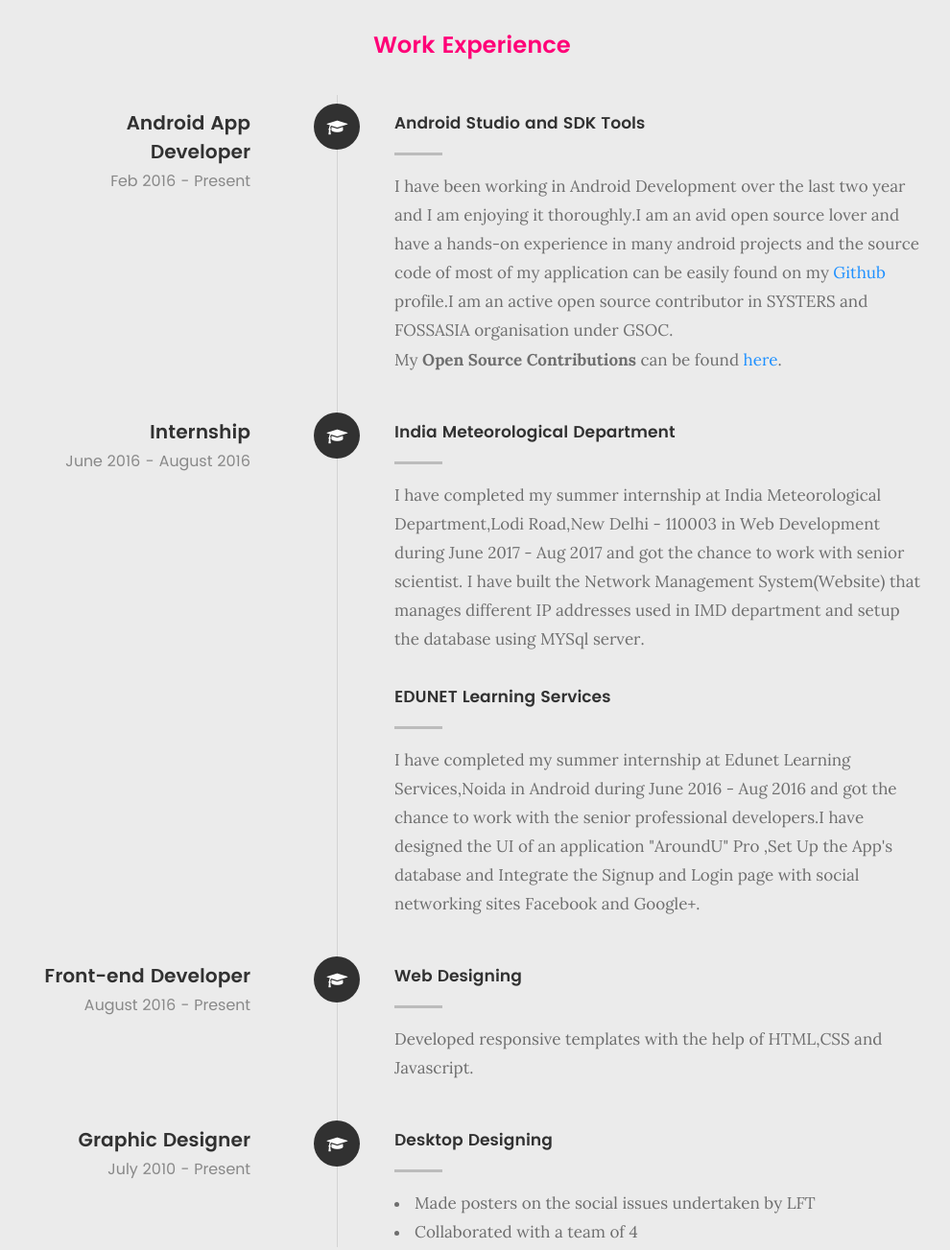
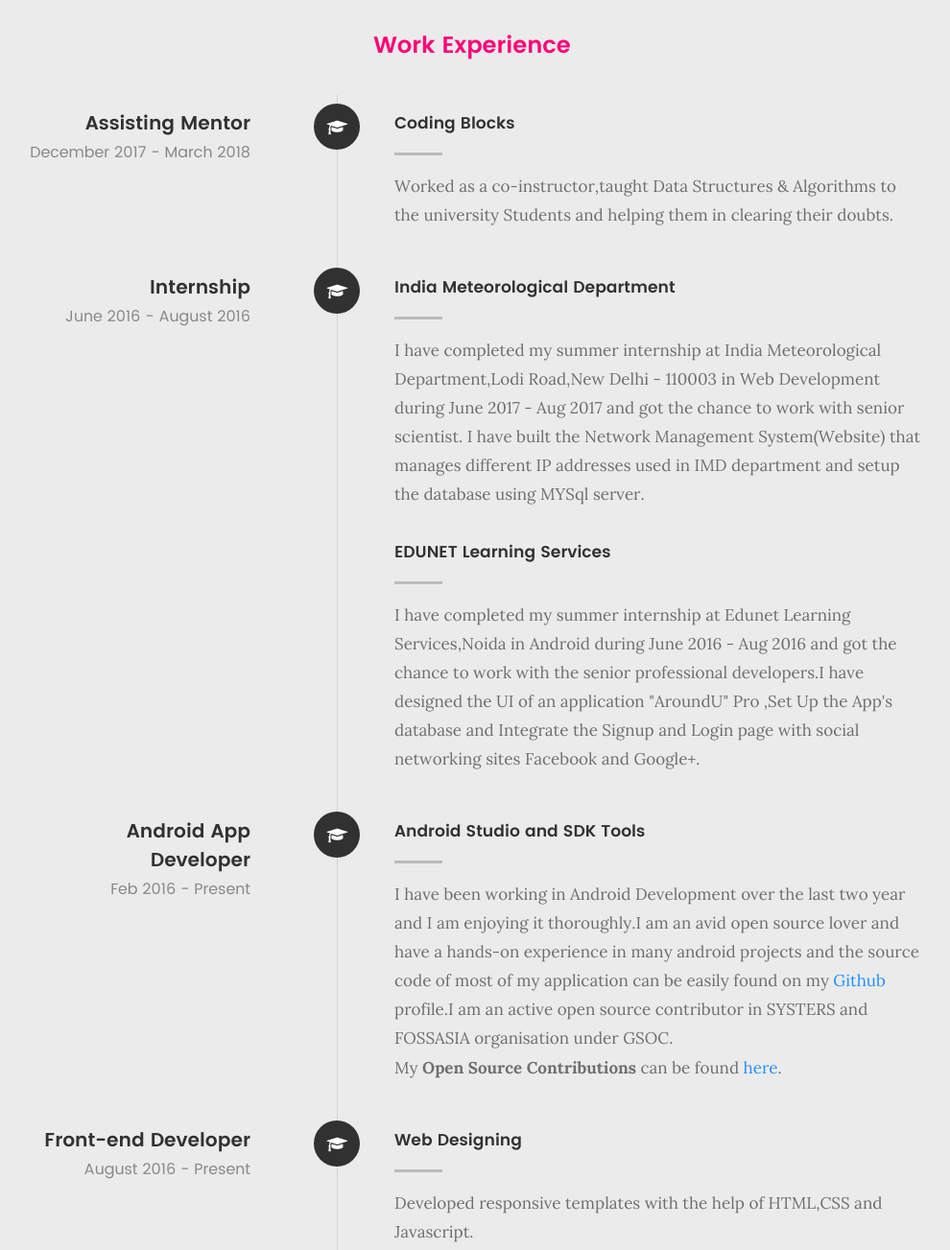
Before and after one commit to HimanshuS01/HimanshuS01.github.io, a plain HTML site: page index.html in a window 1280 px wide. Shown: the part 3634-4937 px from the top of the page at 96% size, without its empty margins (148-1138 px from the left). Drawn offline with Linux system fonts and the light colour scheme; files whose address does not match are found by name.

Commit message:
Work Experience Added

```diff
--- a/index.html
+++ b/index.html
@@ -333,15 +333,14 @@
    						</div>
 
    						<div class="timeline-header">
-   						<h3>Android App Developer</h3>
-   						<p>Feb 2016 - Present</p>
+   							<h3>Assisting Mentor</h3>
+   							<p>December 2017 - March 2018</p>
    						</div>
 
    						<div class="timeline-content">
-   						<h4>Android Studio and SDK Tools</h4>
-   						<p>I have been working in Android Development over the last two year and I am enjoying it thoroughly.I am an avid open source lover
-   							and have a hands-on experience in many android projects and the source code of most of my application can be easily found on my <a href="https://github.com/HimanshuS01"><span style="color: #1E90FF">Github</span></a> profile.I am an active open source contributor in SYSTERS and FOSSASIA organisation under GSOC.<br>
-   							My <strong>Open Source Contributions </strong>can be found <a href="opensource.html"><span style="color: #1E90FF">here</span></a>.
+   							<h4>Coding Blocks</h4>
+   							<p>Worked as a co-instructor,taught Data Structures &amp; Algorithms to the university Students
+   							and helping them in clearing their doubts.</p>
    						</div>
 
    					</div> <!-- /timeline-block -->
@@ -373,7 +372,25 @@
    						</div>
 
    					</div> <!-- /timeline-block -->
+   					<div class="timeline-block">
 
+   						<div class="timeline-ico">
+   							<i class="fa fa-graduation-cap"></i>
+   						</div>
+
+   						<div class="timeline-header">
+   							<h3>Android App Developer</h3>
+   							<p>Feb 2016 - Present</p>
+   						</div>
+
+   						<div class="timeline-content">
+   							<h4>Android Studio and SDK Tools</h4>
+   							<p>I have been working in Android Development over the last two year and I am enjoying it thoroughly.I am an avid open source lover
+   								and have a hands-on experience in many android projects and the source code of most of my application can be easily found on my <a href="https://github.com/HimanshuS01"><span style="color: #1E90FF">Github</span></a> profile.I am an active open source contributor in SYSTERS and FOSSASIA organisation under GSOC.<br>
+   								My <strong>Open Source Contributions </strong>can be found <a href="opensource.html"><span style="color: #1E90FF">here</span></a>.
+   							</div>
+
+   						</div> <!-- /timeline-block -->
    						<div class="timeline-block">
 
    							<div class="timeline-ico">
```
Lines whose indentation alone changed are shown as unchanged.
